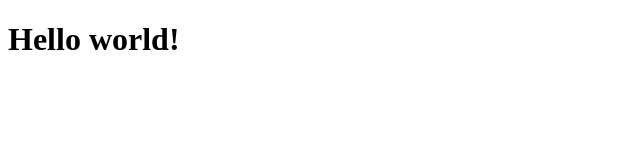
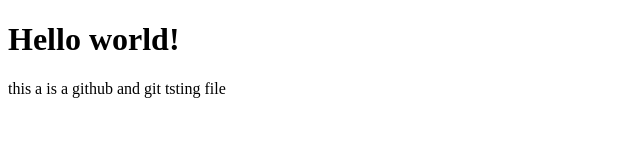
Before and after one commit to Aryasdas/demo, a plain HTML site: page index.html in a window 1280 px wide. Shown: the whole page, without its empty margins (0-640 px from the left). Drawn offline with Linux system fonts and the light colour scheme.

Commit message:
iam testing my git and github extensions working properly or not

```diff
--- a/index.html
+++ b/index.html
@@ -7,5 +7,6 @@
 </head>
 <body>
     <h1>Hello world!</h1>
+    <p>this a is a github and git tsting file </p>
 </body>
 </html>
```
